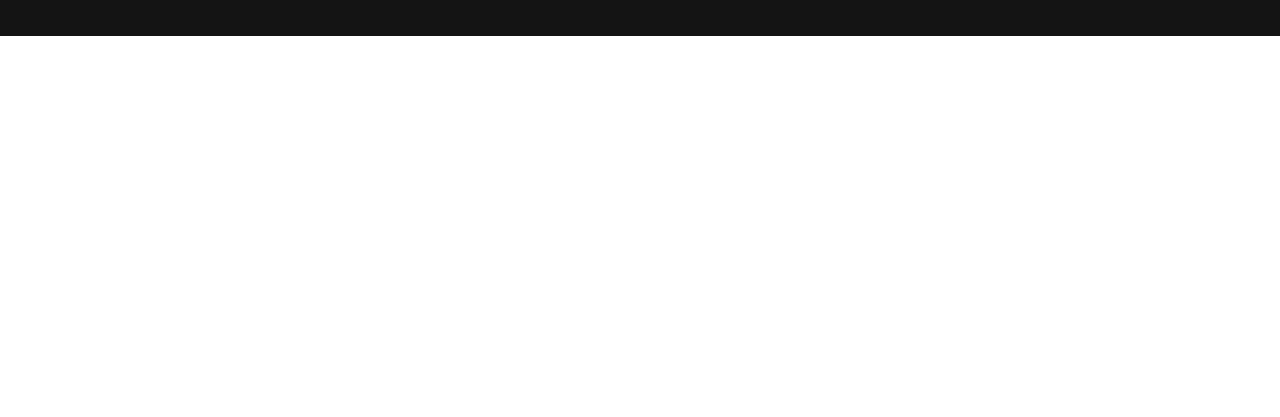
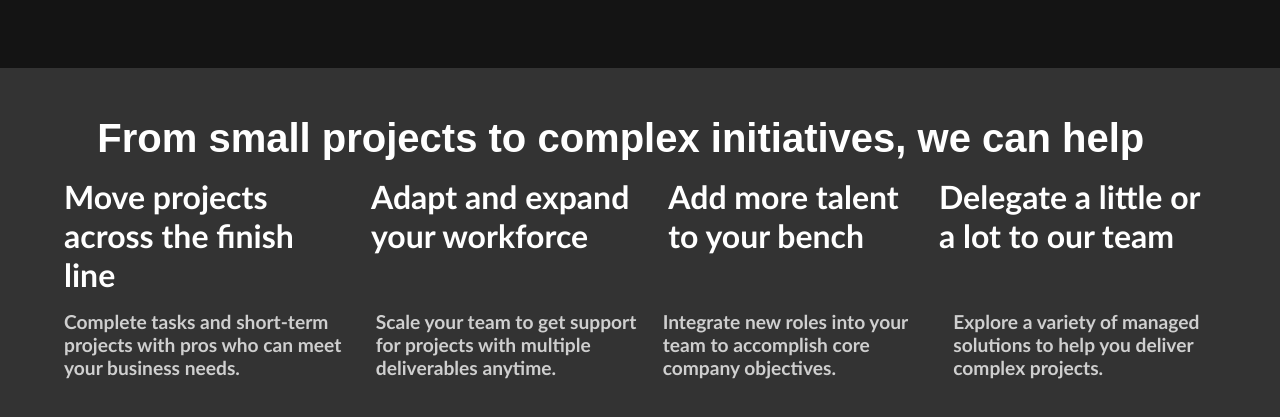
Before and after one commit to JackErRip/downwork-scss, a React (Create React App) app: page / in a window 1280 px wide. Shown: the part 1678-2095 px from the top of the page. Before the commit the page ends 1714 px from the top, so only its background shows below. Built offline with nearby package versions, Linux system fonts and the light colour scheme.

Commit message:
Section 3 done and now its time for Section 4 -7

```diff
--- a/src/App.js
+++ b/src/App.js
@@ -1,4 +1,4 @@
-import './App.css'; // Ensure this file includes the CSS to handle body styles and other base styles
+// import './App.css'; // Ensure this file includes the CSS to handle body styles and other base styles
 import Section1 from './components/sections/Section1';
 import TrustedBy from './components/TrustedBy';
 import Section2 from './components/sections/Section2';
@@ -15,13 +15,12 @@ function App() {
   return (
     <div className={styles.bg}>
       <div className={styles.pad}>
-          <Navbar />
-
+        <Navbar />
         <div>
-
           <Section1 />
           <TrustedBy />
           <Section2 />
+          <Section3 />
 
 
 
@@ -29,8 +28,7 @@ function App() {
 
 
 
-          {/* <Section3 />
-          <Section4 />
+          {/* <Section4 />
           <Section5 />
 
           <Section6 />
--- a/src/app.module.scss
+++ b/src/app.module.scss
@@ -1,11 +1,10 @@
 .bg {
     background-color: hsl(from hsl(3, 0%, 8%) h s l);
-    height: calc(100% - 100px);
     width: 100%;
     box-sizing: border-box;
   }
 
 
-.pad {
-    width: calc(100% - 30px);
-}
+// .pad {
+//     width: calc(100% - 30px);
+// }
--- a/src/components/sections/Section2.js
+++ b/src/components/sections/Section2.js
@@ -1,7 +1,6 @@
 import React from 'react';
 import YouTubeEmbeded from '../YouTubeEmbeded';
 import styles from './section2.module.scss';
-import s2styles from '../s2Ye.module.scss';
 
 function Section2() {
   return (
--- a/src/components/sections/Section3.js
+++ b/src/components/sections/Section3.js
@@ -1,45 +1,74 @@
 import React from 'react';
-
+import styles from './section3.module.scss';
 
 function Section3() {
-    return (
-        <div className='grid place-items-center order-3'>
-            <div className='bg-neutral-700 rounded-lg flex flex-col md:flex-row  '>
-
-                <h1 className='px-10 py-6 text-zinc-50 font-extrabold text-4xl'>
-                    From small projects to complex initiatives, we can help <br /> <br />
-                    <p className='text-3xl font-medium'>
-                    Move projects across the    &nbsp; &nbsp;
-                    Adapt and expand your   &nbsp; &nbsp;
-                    Add more talent to your    &nbsp; &nbsp;
-                    Delegate a little or a lot to
-                    </p>
-                    <p className='text-2xl font-medium'>
-                    finish line  &nbsp; &nbsp; &nbsp; &nbsp; &nbsp; &nbsp; &nbsp; &nbsp; &nbsp; &nbsp; &nbsp; &nbsp; &nbsp; &nbsp;  &nbsp; &nbsp; &nbsp; &nbsp; &nbsp; &nbsp;
-                    workforce  &nbsp; &nbsp; &nbsp; &nbsp; &nbsp; &nbsp; &nbsp; &nbsp; &nbsp; &nbsp; &nbsp; &nbsp; &nbsp;  &nbsp;  &nbsp; &nbsp; &nbsp; &nbsp; &nbsp;
-                    bench  &nbsp; &nbsp; &nbsp; &nbsp; &nbsp; &nbsp; &nbsp; &nbsp; &nbsp; &nbsp; &nbsp; &nbsp; &nbsp; &nbsp; &nbsp; &nbsp; &nbsp; &nbsp;  &nbsp; &nbsp; &nbsp; &nbsp; &nbsp; our team
-                    </p>
-                    <br />
-                    <p className='text-base font-normal text-zinc-300'>
-                    Complete tasks and short-term projects with  &nbsp; &nbsp; &nbsp; &nbsp; &nbsp; &nbsp;
-                    Scale your team to get support for projects &nbsp; &nbsp; &nbsp; &nbsp; &nbsp; &nbsp; &nbsp;
-                    Integrate new roles into your team to &nbsp; &nbsp; &nbsp; &nbsp; &nbsp; &nbsp; &nbsp; &nbsp; &nbsp; &nbsp; &nbsp; &nbsp;
-                    Explore a variety of managed solutions to help
-                    </p>
-                    <p className='text-base font-normal text-zinc-300'>
-                    pros who can meet your business needs.   &nbsp; &nbsp; &nbsp; &nbsp; &nbsp; &nbsp; &nbsp; &nbsp; &nbsp;
-                    with multiple deliverables anytime.    &nbsp; &nbsp; &nbsp; &nbsp; &nbsp; &nbsp; &nbsp; &nbsp; &nbsp; &nbsp; &nbsp; &nbsp; &nbsp; &nbsp;
-                    accomplish core company objectives.    &nbsp; &nbsp; &nbsp; &nbsp; &nbsp; &nbsp; &nbsp; &nbsp; &nbsp; &nbsp; &nbsp; &nbsp;
-                    you deliver complex projects.
-                    </p>
-                </h1>
-
-                <br />
-                <br />
-            </div>
-
+  return (
+    <div className={styles.section3}>
+      <div className={styles.container}>
+        <h1 className={styles.title}>
+          From small projects to complex initiatives, we can help
+        </h1>
+        <div className={styles.subtext}>
+          <ul className={styles.subtextul}>
+            <li className={styles.li1}>
+                Move projects across the finish line
+            </li>
+            <li className={styles.li2}>
+                Adapt and expand your workforce
+            </li>
+            <li className={styles.li3}>
+                Add more talent to your bench
+            </li>
+            <li className={styles.li4}>
+                Delegate a little or a lot to our team
+            </li>
+          </ul>
         </div>
-    );
+        {/* <div className={styles.details}> */}
+            <ul className={styles.sbul}>
+                <li className={styles.sbli1}>
+                    Complete tasks and short-term projects with pros who can meet your business needs.
+                </li>
+                <li className={styles.sbli2}>
+                    Scale your team to get support for projects with multiple deliverables anytime.
+                </li>
+                <li className={styles.sbli3}>
+                    Integrate new roles into your team to accomplish core company objectives.
+                </li>
+                <li className={styles.sbli4}>
+                    Explore a variety of managed solutions to help you deliver complex projects.
+                </li>
+            </ul>
+        {/* </div> */}
+        <div className={styles.mscreen}>
+            <ul className={styles.mscreen1}>
+                Move projects across the finish line
+                <li className={styles.mscreenli1}>
+                    Complete tasks and short-term projects with pros who can meet your business needs.
+                </li>
+            </ul>
+            <ul className={styles.mscreen2}>
+                Adapt and expand your workforce
+                <li className={styles.mscreenli2}>
+                    Scale your team to get support for projects with multiple deliverables anytime.
+                </li>
+            </ul>
+            <ul className={styles.mscreen3}>
+                Add more talent to your bench
+                <li className={styles.mscreenli3}>
+                    Integrate new roles into your team to accomplish core company objectives.
+                </li>
+            </ul>
+            <ul className={styles.mscreen4}>
+                Delegate a little or a lot to our team
+                <li className={styles.mscreenli4}>
+                    Explore a variety of managed solutions to help you deliver complex projects.
+                </li>
+            </ul>
+        </div>
+      </div>
+    </div>
+  );
 }
 
 export default Section3;
--- /dev/null
+++ b/src/components/sections/section3.module.scss
@@ -0,0 +1,262 @@
+.section3 {
+    background-color: hsl(0, 0%, 20%);
+    width: 100%;
+    display: flex;
+    justify-content: center;
+    margin-top: 2rem;
+  }
+
+  .container {
+    text-align: start;
+    padding: 2rem;
+    width: 100%;
+    max-width: 1380px;
+    padding: 3rem;
+  }
+
+  .title {
+    color: #ffffff;
+    font-weight: 900;
+    font-size: 2.5rem;
+    margin-bottom: 1rem;
+    font-family: Arial;
+    display: flex;
+    padding-right: 2.4rem;
+    justify-content: center;
+  }
+
+  .subtext, .details {
+    font-size: 1.25rem;
+    color: #ffffff;
+    margin: 1rem 0;
+  }
+
+  .subtext p, .details p {
+    margin: 0.5rem 0;
+  }
+
+  .space {
+    display: inline-block;
+    width: 1rem;
+  }
+
+.subtextul {
+    font-family: Calibri;
+    font-weight: 600;
+    font-size: 2rem;
+    display: flex;
+    flex-direction: row;
+    list-style-type: none;
+}
+
+.li1 {
+    margin: 0rem 1rem;
+    display: flex;
+    justify-content: center;
+}
+
+.li2 {
+    margin: 0rem 1rem;
+    display: flex;
+    justify-content: center;
+}
+
+.li3 {
+    margin: 0rem 1rem;
+    display: flex;
+    justify-content: center;
+}
+
+.li4 {
+    margin: 0rem 1rem;
+    display: flex;
+    justify-content: center;
+}
+
+.sbul {
+    display: flex;
+    flex-direction: row;
+    list-style-type: none;
+    font-family: Calibri;
+    font-weight: 600;
+    font-size: 1.2rem;
+    color: hsl(from hsl(0, 0%, 81%) h s l);
+}
+
+.sbli1 {
+    margin: 0rem 1rem;
+    display: flex;
+    justify-content: center;
+}
+
+.sbli10 {
+    margin: 0rem 1rem;
+    display: flex;
+    justify-content: center;
+}
+
+.sbli3 {
+    margin: 0rem 1rem;
+    display: flex;
+    justify-content: center;
+}
+
+.sbli4 {
+    margin: 0rem 1rem;
+    display: flex;
+    justify-content: center;
+}
+
+.mscreen {
+    display: none;
+}
+
+@media screen and (max-width: 1100px) {
+    .title {
+        color: #ffffff;
+        font-weight: 900;
+        font-size: 2rem;
+        margin-bottom: 1rem;
+        font-family: Arial;
+        display: flex;
+        padding-right: 1rem;
+        justify-content: center;
+    }
+    .subtextul {
+        font-family: Calibri;
+        font-weight: 600;
+        font-size: 1.75rem;
+        display: flex;
+        flex-direction: row;
+        list-style-type: none;
+    }
+    .sbul {
+        display: flex;
+        flex-direction: row;
+        list-style-type: none;
+        font-family: Calibri;
+        font-weight: 600;
+        font-size: 1rem;
+        color: hsl(from hsl(0, 0%, 81%) h s l);
+    }
+}
+
+@media screen and (max-width: 764px) {
+    .title {
+        color: #ffffff;
+        font-weight: 900;
+        font-size: 1.5rem;
+        margin-bottom: 1rem;
+        font-family: Arial;
+        display: flex;
+        padding-right: 1rem;
+        justify-content: center;
+    }
+    .subtextul {
+        font-family: Calibri;
+        font-weight: 600;
+        font-size: 1rem;
+        display: flex;
+        flex-direction: row;
+        list-style-type: none;
+    }
+    .sbul {
+        display: flex;
+        flex-direction: row;
+        list-style-type: none;
+        font-family: Calibri;
+        font-weight: 600;
+        font-size: .75rem;
+        color: hsl(from hsl(0, 0%, 81%) h s l);
+    }
+}
+
+@media screen and (max-width: 628px) {
+    .title {
+        color: #ffffff;
+        font-weight: 900;
+        font-size: 1.5rem;
+        margin-bottom: 1rem;
+        font-family: Arial;
+        display: flex;
+        padding-right: 1rem;
+        justify-content: center;
+        flex-direction: column;
+    }
+    .subtextul {
+        font-family: Calibri;
+        font-weight: 600;
+        font-size: 1rem;
+        display: flex;
+        flex-direction: column;
+        list-style-type: none;
+        display: none;
+    }
+    .sbul {
+        display: flex;
+        flex-direction: column;
+        list-style-type: none;
+        font-family: Calibri;
+        font-weight: 600;
+        font-size: .75rem;
+        color: hsl(from hsl(0, 0%, 81%) h s l);
+        display: none;
+    }
+    .mscreen {
+        display: flex;
+        flex-direction: column;
+        list-style-type: none;
+    }
+    .mscreen1 {
+        list-style-type: none;
+        font-family: Calibri;
+        font-weight: 700;
+        font-size: 1.3rem;
+        color: hsl(from hsl(0, 0%, 81%) h s l);
+    }
+    .mscreen2 {
+        list-style-type: none;
+        font-family: Calibri;
+        font-weight: 700;
+        font-size: 1.3rem;
+        color: hsl(from hsl(0, 0%, 81%) h s l);
+    }
+    .mscreen3 {
+        list-style-type: none;
+        font-family: Calibri;
+        font-weight: 700;
+        font-size: 1.3rem;
+        color: hsl(from hsl(0, 0%, 81%) h s l);
+    }
+    .mscreen4 {
+        list-style-type: none;
+        font-family: Calibri;
+        font-weight: 700;
+        font-size: 1.3rem;
+        color: hsl(from hsl(0, 0%, 81%) h s l);
+    }
+    .mscreenli1 {
+        color: hsl(from hsl(0, 0%, 81%) h s l);
+        font-family: Calibri;
+        font-weight: 300;
+        font-size: 0.9rem;
+    }
+    .mscreenli2 {
+        color: hsl(from hsl(0, 0%, 81%) h s l);
+        font-family: Calibri;
+        font-weight: 300;
+        font-size: 0.9rem;
+    }
+    .mscreenli3 {
+        color: hsl(from hsl(0, 0%, 81%) h s l);
+        font-family: Calibri;
+        font-weight: 300;
+        font-size: 0.9rem;
+    }
+    .mscreenli4 {
+        color: hsl(from hsl(0, 0%, 81%) h s l);
+        font-family: Calibri;
+        font-weight: 300;
+        font-size: 0.9rem;
+    }
+}
```
